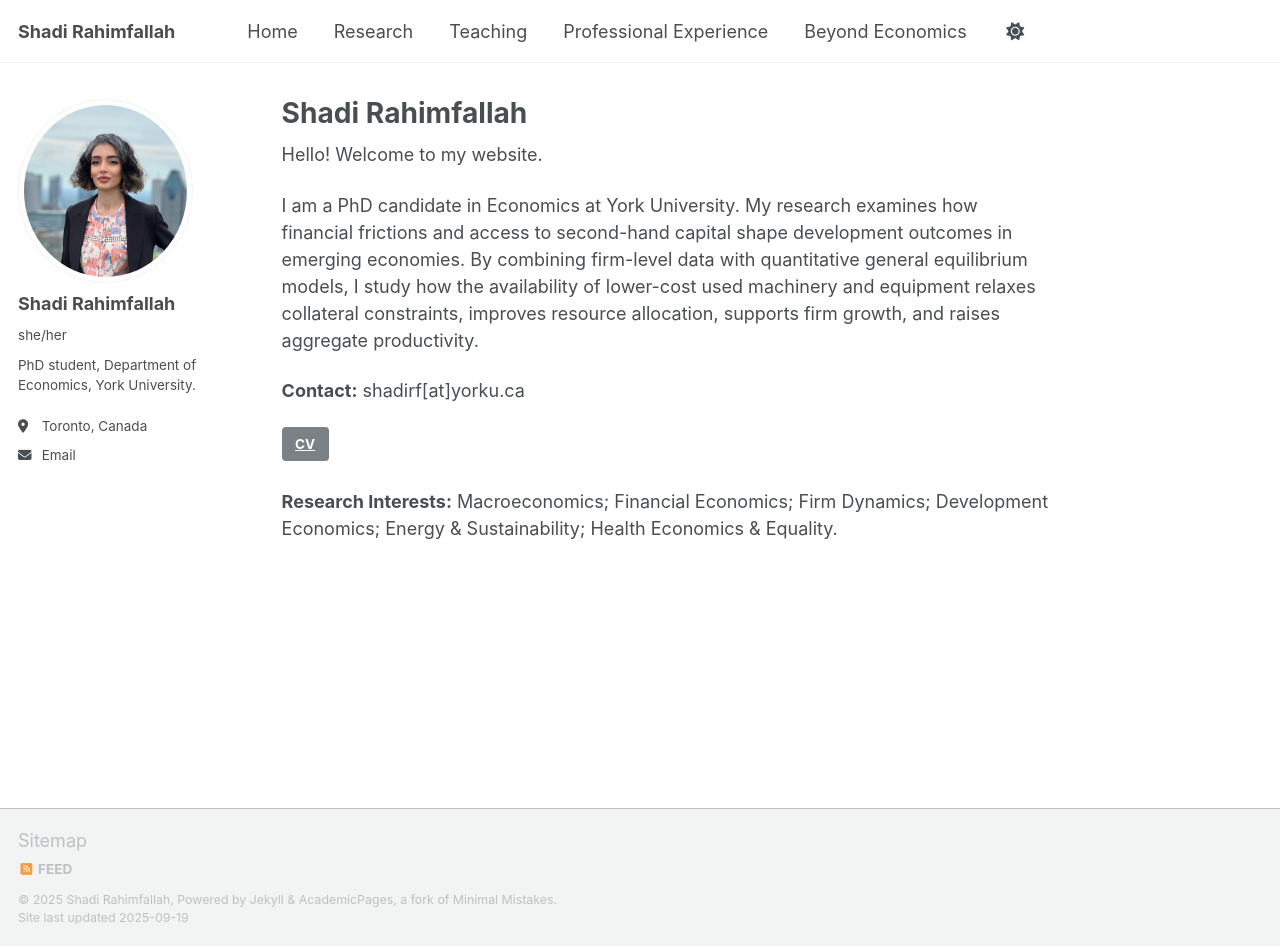
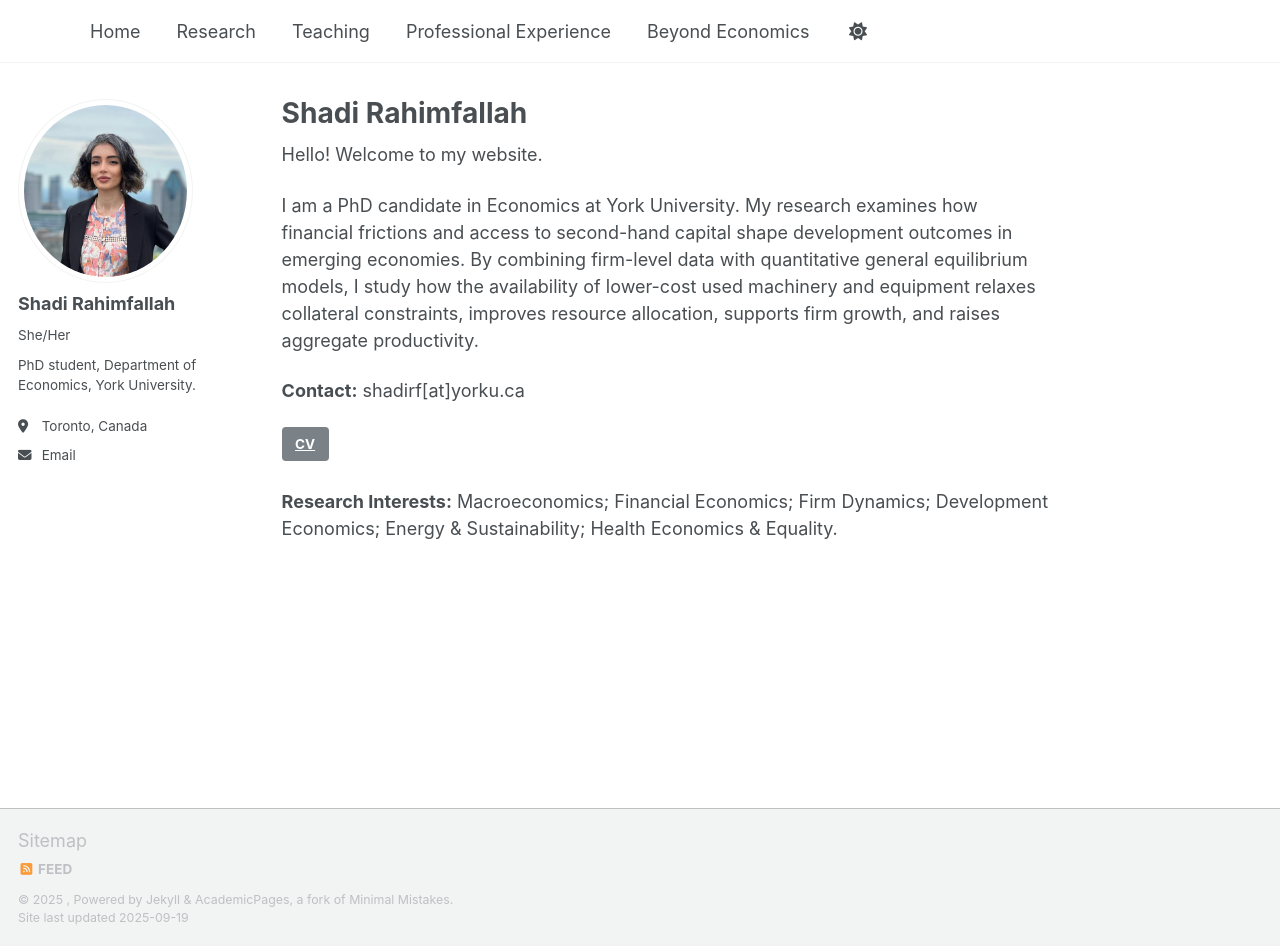
Before and after one commit to ShadiRahimfallah/ShadiRahimfallah.github.io, a Jekyll site: the page built from index.md, in a window 1280 px wide and 946 px high. Built offline with Jekyll 4.4.1, drawn with Linux system fonts in a browser that asks for light colours; a script that is not in the unit is left out.

Commit message:
Update _config.yml

```diff
--- a/_config.yml
+++ b/_config.yml
@@ -1,6 +1,6 @@
 # _config.yml  (abridged)
 
-title: "Shadi Rahimfallah"
+title: ""
 url: "https://shadirahimfallah.github.io"
 baseurl: ""
 repository: "ShadiRahimfallah/ShadiRahimfallah.github.io"
@@ -17,7 +17,7 @@ include:
 author:
   avatar     : "https://shadirahimfallah.github.io/images/shadi.jpg"    # file must exist
   name       : "Shadi Rahimfallah"
-  pronouns   : "she/her"
+  pronouns   : "She/Her"
   bio        : "PhD student, Department of Economics, York University."
   location   : "Toronto, Canada"
   #employer  : "York University"
```
